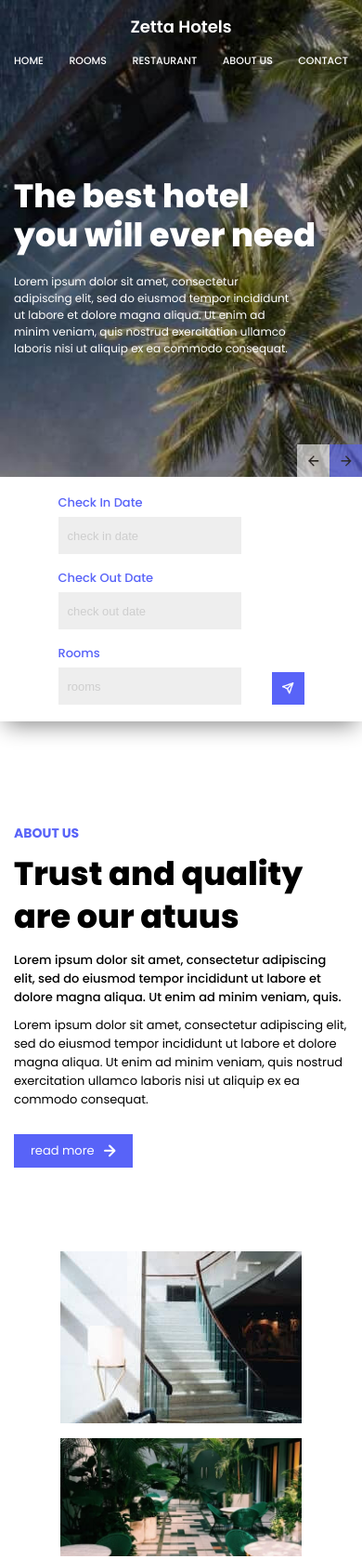
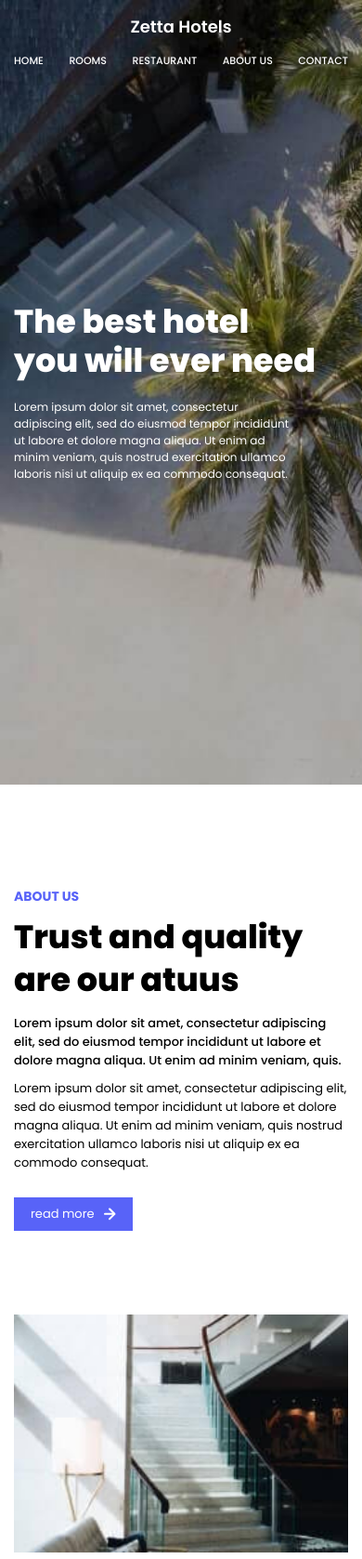
Before and after one commit to OgnjenMatijevic/zetta-hotels, a plain HTML site: page index.html in a window 390 px wide. Shown: the top 1677 px of the page at 93% size. Drawn offline with Linux system fonts and the light colour scheme.

Commit message:
script fix

```diff
--- a/css/main.css
+++ b/css/main.css
@@ -152,6 +152,21 @@
     padding: 10px;
     width: 133px;
     height: 40px;
+  }
+}
+
+
+@media (max-width: 580px) {
+  #hero .check-in__wrap {
+    display: none;
+  }
+
+  #hero {
+    height: 100vh;
+  }
+
+  #hero .content-container .main-hero__text {
+    top: 50vh;
   }
 }
 
@@ -334,6 +349,12 @@
   #about-us .content-container {
     padding-top: 110px;
   }
+
+
+  #about-us .images-wrap img {
+    max-width: 100%;
+    width: 100%;
+  }
 }
 
 /* about us 2 */
@@ -481,6 +502,10 @@
 @media (max-width: 475px) {
   #additional-about .section-title__white {
     font-size: 35px;
+  }
+
+  .features-grid .feature {
+    max-width: 100%;
   }
 }
 
@@ -848,6 +873,12 @@
   flex-direction: column;
 }
 
+@media (max-width: 370px) {
+  .menu-grid .item-description {
+    max-width: 254px;
+  }
+}
+
 
 /* blog responsive */
 @media (max-width: 1200px) {
--- a/index.html
+++ b/index.html
@@ -25,7 +25,7 @@
           <a href="contact.html">CONTACT</a>
         </div>
       </div>
-      <div class="hero-text__wrap">
+      <div class="hero-text__wrap main-hero__text">
         <h1 class="hero-title">
           The best hotel<br> you will ever need
         </h1>
```
